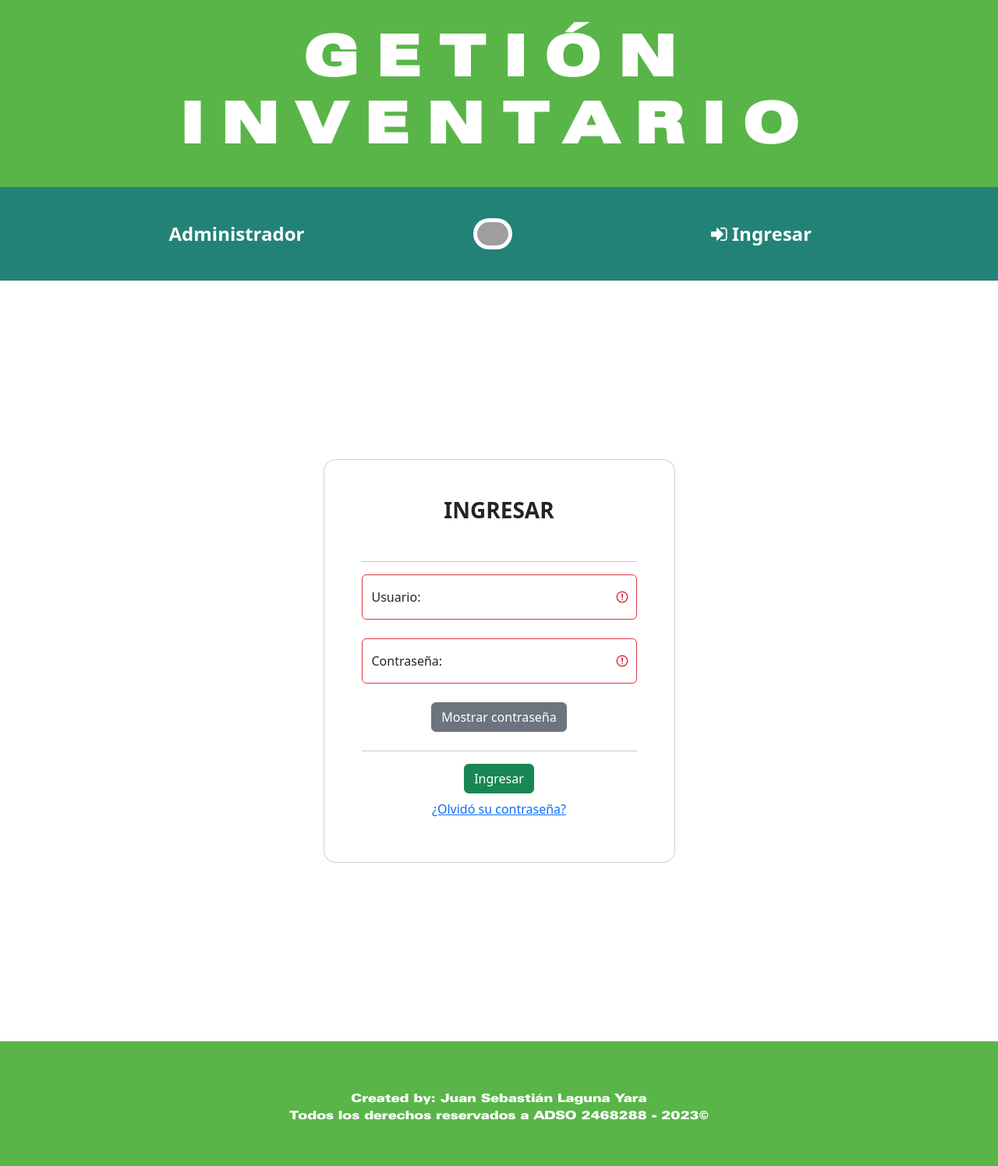
After one commit to Juansebt/Gestion_appInventario, a Django app: template gestionInventario/appGestionInventario/templates/login.html in a window 1280 px wide. The commit adds this page. Shown: the whole page at 78% size. Run offline with Django 4.2, Linux system fonts and the light colour scheme; the template is opened without the code that fills it, so the values that code supplies are empty; some libraries are stand-ins or nearby versions; grey boxes are pictures that could not be loaded.

Commit message:
eighth commit

```diff
--- a/gestionInventario/appGestionInventario/static/css/app.css
+++ b/gestionInventario/appGestionInventario/static/css/app.css
@@ -1,40 +1,55 @@
-@import url('https://fonts.googleapis.com/css2?family=Lilita+One&display=swap');
+@font-face {
+  font-family: "Zurich Ublk EX BT";
+  src: url("./Zurich_UBlkEx_BT_Ultra_Black.ttf");
+}
 
 header {
   width: 100%;
-    height: 28vh;
-    background-color: #000603;
+  height: 30vh;
+  background-color: rgb(89, 181, 72);
 }
 
 nav {
   width: 100%;
-    height: 12vh;
-    background-color: #0c2e25;
+  height: 15vh;
+  background-color: rgb(35, 130, 118);
   font-weight: bold;
 }
 
 section {
   width: 100%;
   height: 60rem;
-    background-color: rgb(215, 241, 248); height: 61rem;
+  /* background-color: rgb(215, 241, 248); */
+  background-color: white;
+  height: 61rem;
 }
 
 footer {
   width: 100%;
   align-items: center;
   display: flex;
-    height: 18vh;
+  height: 20vh;
   justify-content: center;
-    background-color: #584740;
+  background-color: rgb(89, 181, 72);
 }
 
 #title {
   letter-spacing: 25px;
   font-size: 9vh;
-    font-family: 'Lilita One', cursive;
-    opacity: 90%;
+  font-family: "Zurich Ublk EX BT", sans-serif;
+  margin-top: 30px;
 }
 
 #pFooter {
-    opacity: 95%;
+  font-family: "Zurich Ublk EX BT";
+  font-size: 15px;
 }
+
+/* .menu-title {
+      font-family: "Zurich Ublk EX BT";
+  } */
+
+.inicioSesion {
+  align-items: center;
+  align-content: center;
+}
--- a/gestionInventario/appGestionInventario/static/js/app.js
+++ b/gestionInventario/appGestionInventario/static/js/app.js
@@ -43,5 +43,5 @@ function mostrarImagen(evt) {
   const archivo = archivos[0]
   const url = URL.createObjectURL(archivo)
 
-  $("#imagenProducto").attr("src",url)
+  $("#imagenPersona").attr("src",url)
 }
--- a/gestionInventario/appGestionInventario/templates/encabezado.html
+++ b/gestionInventario/appGestionInventario/templates/encabezado.html
@@ -1,7 +1,7 @@
 <div class="jumbotron w-100">
     <div class="container" style="justify-content: center; justify-items: center;">
         <div class="row align-items-center" style="height: 25vh;">
-            <h1 id="title" class="fw-bold text-center text-white mt-3">GETIÓN INVENTARIO</h1>
+            <h1 id="title" class="fw-bold text-center text-white">GETIÓN INVENTARIO</h1>
         </div>
     </div>
 </div>
--- a/gestionInventario/appGestionInventario/templates/index.html
+++ b/gestionInventario/appGestionInventario/templates/index.html
@@ -15,7 +15,7 @@
     {% load static %}
     <link rel="stylesheet" href="{% static '../static/css/app.css' %}">
     <script src="{% static '../static/js/app.js' %}"></script>
-    <title>Negocio - ADSO</title>
+    <title>Gestión Inventario</title>
 </head>
 <body>
     <div>
--- /dev/null
+++ b/gestionInventario/appGestionInventario/templates/login.html
@@ -0,0 +1,57 @@
+{% extends "index.html" %}
+
+{% block encabezado %}
+{% include "encabezado.html" %}
+{% endblock %}
+
+{% block menu %}
+{% include "menu.html" %}
+{% endblock %}
+
+{% block contenido %}
+<div class="container h-100 inicioSesion">
+    <div class="row d-flex justify-content-center align-items-center h-100">
+        <div class="col-12 col-md-8 col-lg-6 col-xl-5">
+            <div class="card shadow-2-strong" style="border-radius: 1rem;">
+                <div class="card-body p-5 text-center">
+                    <h3 class="mb-5 fw-bold">INGRESAR</h3>
+                    <hr>
+                    <form action="" method="post" class="was-validated">
+                        <div class="form-floating mb-4">
+                            <input type="text" name="txtUsuario" id="txtUsuario" class="form-control" required
+                                placeholder="Usuario">
+                            <label for="txtUsuario">Usuario: </label>
+                        </div>
+
+                        <div class="form-floating mb-4">
+                            <input type="password" name="txtPassword" id="txtPassword" class="form-control" required
+                                placeholder="Contraseña">
+                            <label for="txtPassword">Contraseña: </label>
+                        </div>
+                        <div class="mb-2">
+                            <button class="btn btn-secondary mb-2" onclick="verContrasena(this)">Mostrar contraseña</button>
+                        </div>
+                        <hr>
+                        <div class="mb-2">
+                            <button class="btn btn-success mb-2">Ingresar</button>
+                            <br>
+                            <a href="http://">¿Olvidó su contraseña?</a>
+                        </div>
+                    </form>
+                    <div class="text-center">
+                        {% if mensaje %}
+                        <script>
+                            Swal.fire("Lavadero ADSO", '{{mensaje}}', "warning")
+                        </script>
+                        {% endif %}
+                    </div>
+                </div>
+            </div>
+        </div>
+    </div>
+</div>
+{% endblock %}
+
+{% block piePagina %}
+{% include "piePagina.html" %}
+{% endblock %}
--- a/gestionInventario/appGestionInventario/templates/menu.html
+++ b/gestionInventario/appGestionInventario/templates/menu.html
@@ -1,22 +1,21 @@
 <nav class="navbar navbar-expand-sm justify-content-center">
   <ul class="navbar-nav">
       <li class="nav-item">
-      <a class="nav-link text-white" href="#" style="font-size: 1.5rem;">Administrador</a>
+          <a class="menu-title nav-link text-white" href="#" style="font-size: 1.5rem;">Administrador</a>
       </li>
   </ul>
 </nav>
 <div>
   <a class="navbar-brand bg-white" href="/inicio/"
       style="border-radius: 25px; width: 50px; display: flex; justify-content: center;">
-    <img
-      src="https://static.wixstatic.com/media/3a02a1_8cfc41ec40484f4db98121f6c5024a52~mv2.png/v1/fill/w_980,h_960,al_c,q_90,usm_0.66_1.00_0.01,enc_auto/3a02a1_8cfc41ec40484f4db98121f6c5024a52~mv2.png"
+      <img src="https://static.wixstatic.com/media/3a02a1_8cfc41ec40484f4db98121f6c5024a52~mv2.png/v1/fill/w_980,h_960,al_c,q_90,usm_0.66_1.00_0.01,enc_auto/3a02a1_8cfc41ec40484f4db98121f6c5024a52~mv2.png"
           alt="Logo" style="width:40px;" class="rounded-pill">
   </a>
 </div>
 <nav class="navbar navbar-expand-sm justify-content-center">
   <ul class="navbar-nav">
       <li class="nav-item">
-      <a class="nav-link text-white" href="#" style="font-size: 1.5rem;">
+          <a class="menu-title nav-link text-white" href="" style="font-size: 1.5rem;">
               <i class="fa fa-sign-in" aria-hidden="true"></i> Ingresar</a>
       </li>
   </ul>
--- a/gestionInventario/appGestionInventario/templates/piePagina.html
+++ b/gestionInventario/appGestionInventario/templates/piePagina.html
@@ -2,7 +2,8 @@
     <div class="container">
         <div class="footer" style="margin-top: 3vh;">
             <div class="text-center">
-                <p class="text-dark fw-bold" id="pFooter" style="font-size: 2.25vh;">Created by: Juan Sebastián Laguna Yara <br>Todos los derechos reservados a ADSO 2468288 - 2023&copy;</p>
+                <p class="text-white" id="pFooter">Created by: Juan Sebastián Laguna Yara <br>Todos los
+                    derechos reservados a ADSO 2468288 - 2023&copy;</p>
             </div>
         </div>
     </div>
--- a/gestionInventario/gestionInventario/urls.py
+++ b/gestionInventario/gestionInventario/urls.py
@@ -23,11 +23,10 @@ from django.conf.urls.static import static
 urlpatterns = [
     path('admin/', admin.site.urls),
     path('inicio/', views.inicio),
+    path('vistaRegistrarUsuario/', views.vistaRegistrarUsuario),
+    path('registrarUsuario/', views.registrarUsuario),
 ]
 
 #Para poder tener acceso a la carpeta media y poder ver las fotos
 if settings.DEBUG:
-    urlpatterns += static(
-        settings.MEDIA_URL,
-        document_root = settings.MEDIA_ROOT
-    )
+    urlpatterns += static(settings.MEDIA_URL,document_root = settings.MEDIA_ROOT)
```
Also changed, not shown: gestionInventario/appGestionInventario/templates/administrador/frmRegistrarUsuario.html (+67 -14 lines), gestionInventario/appGestionInventario/templates/administrador/inicio.html (+13 -16 lines), gestionInventario/appGestionInventario/templates/administrador/listarUsuarios.html (added, +71 -0 lines), gestionInventario/appGestionInventario/views.py (+23 -0 lines), gestionInventario/appGestionInventario/static/css/Zurich_UBlkEx_BT_Ultra_Black.ttf (added). Lines whose indentation alone changed are shown as unchanged.
